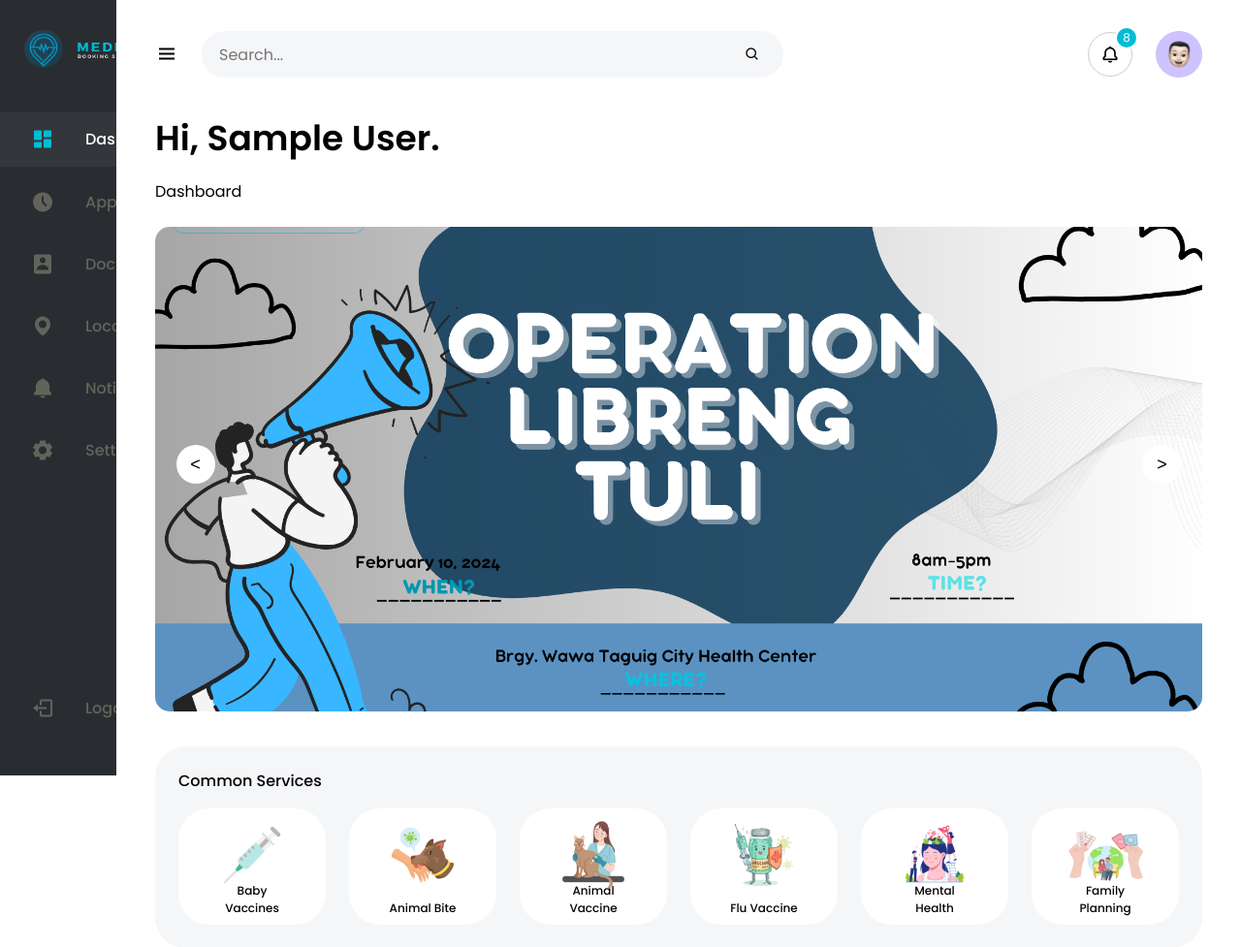
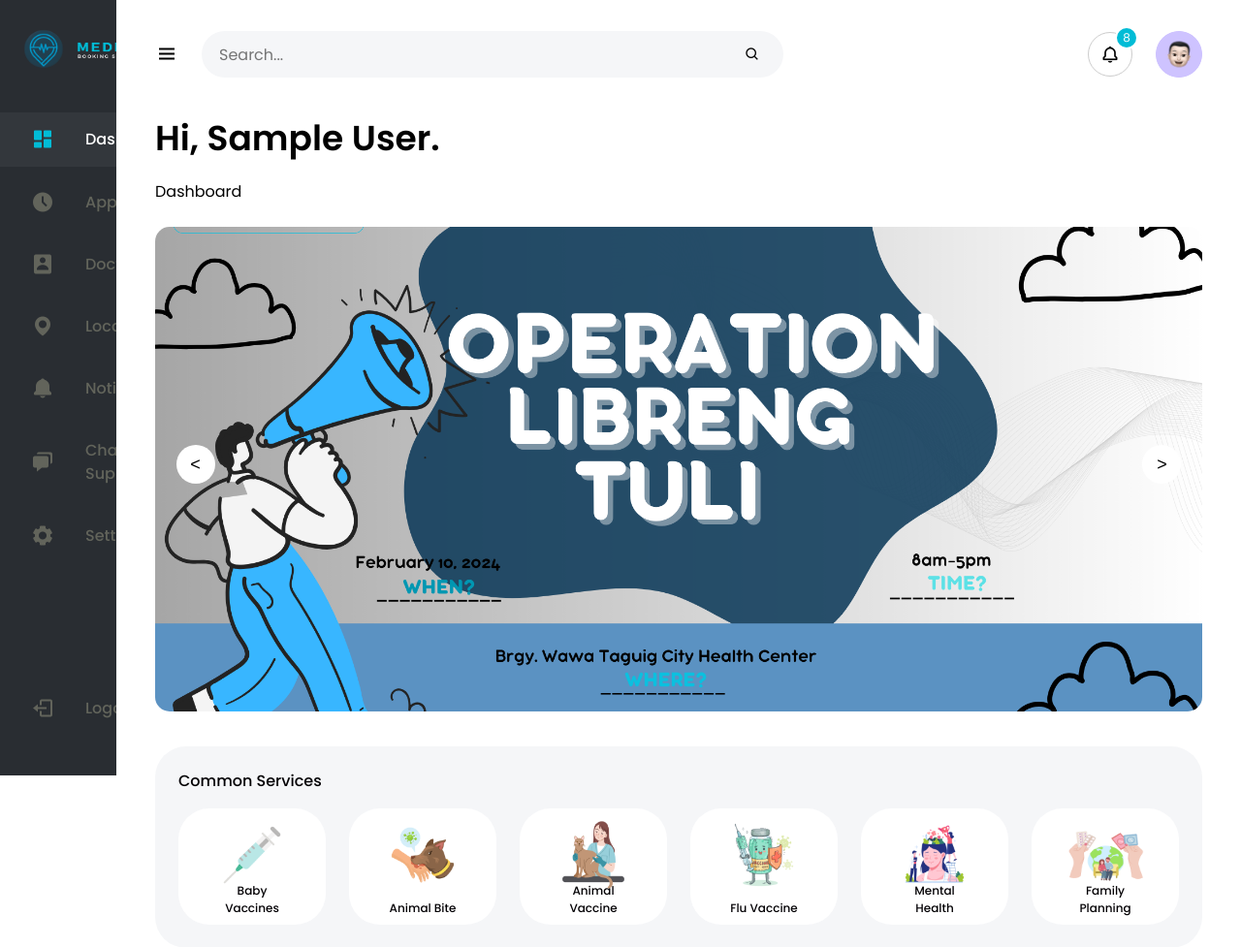
Before and after one commit to kjsteven/mediflowhub, a PHP site: page /tcpdf/users/dashboard.php in a window 1280 px wide. Shown: the top 977 px of the page at 97% size. Run offline with PHP 8.4, Linux system fonts and the light colour scheme; the visitor is signed in with stand-in values (Sample User, id 1); data that the repository does not hold is empty.

Commit message:
chat support

```diff
--- a/admin/admin-dashboard.php
+++ b/admin/admin-dashboard.php
@@ -177,11 +177,6 @@ $totalAppointments = $rowAppointments['total_appointments'];
                     <span>Event Logs</span>
                 </a>
                 </li>
-
-
-
-
-
 
 
 
--- a/users/dashboard.php
+++ b/users/dashboard.php
@@ -114,6 +114,13 @@ $username = $_SESSION["username"];
                     <a href="notifications.php">
                         <i class='bx bxs-bell' ></i>
                         <span>Notifications</span>
+                    </a>
+                </li>
+
+                <li>
+                    <a href="notifications.php">
+                        <i class='bx bxs-chat' ></i>
+                        <span>Chat Support</span>
                     </a>
                 </li>
 
```
